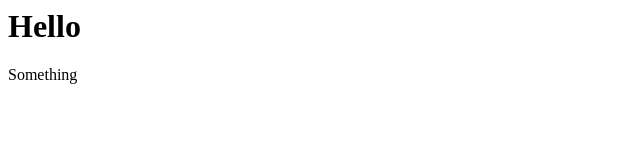
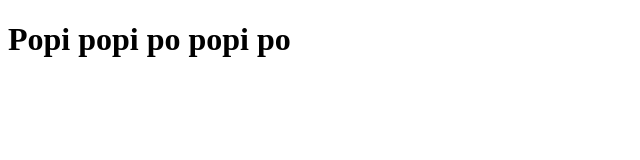
Before and after one commit to agente-e-alex-palmada/professional-website, a plain HTML site: page HTML/index.html in a window 1280 px wide. Shown: the whole page, without its empty margins (0-640 px from the left). Drawn offline with Linux system fonts and the light colour scheme.

Commit message:
Created the html

```diff
--- a/HTML/index.html
+++ b/HTML/index.html
@@ -1,2 +1,11 @@
-<h1>Hello</h1>
-<p>Something</p>
+<!DOCTYPE html>
+<html lang="en">
+<head>
+    <meta charset="UTF-8">
+    <meta name="viewport" content="width=device-width, initial-scale=1.0">
+    <title>Professional Website</title>
+</head>
+<body>
+    <h1>Popi popi po popi po</h1>
+</body>
+</html>
```
